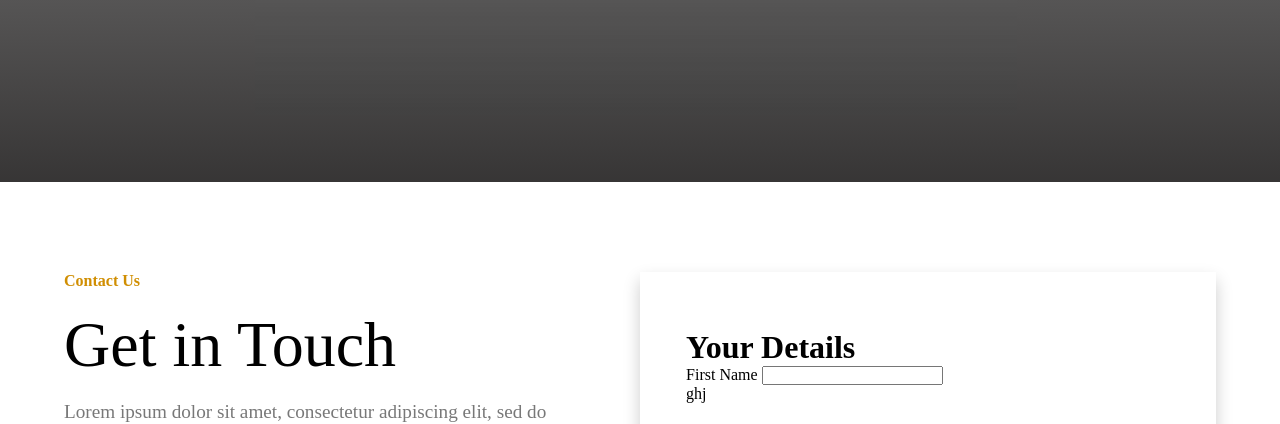
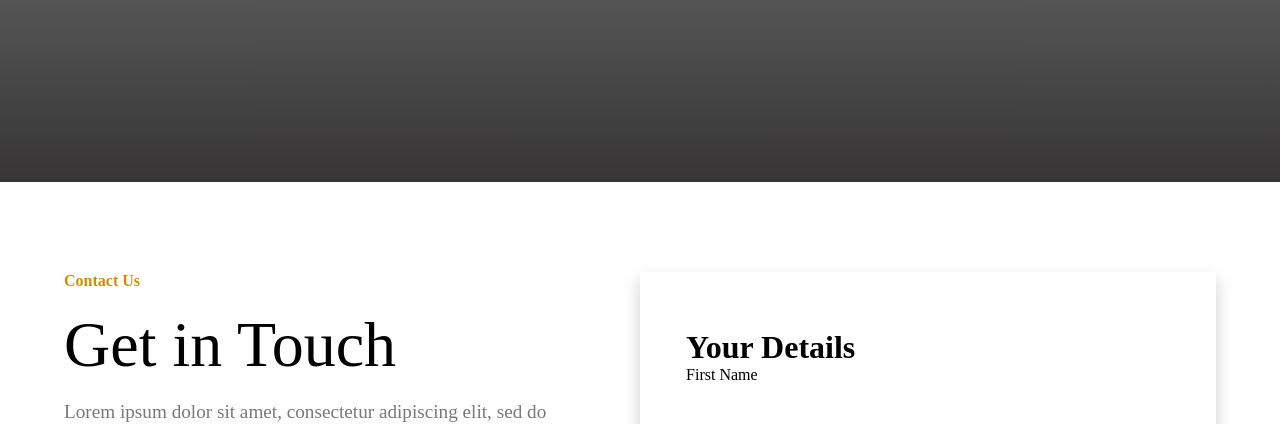
Before and after one commit to Tanisha-Gupta27/real_estate, a plain HTML site: page home/contact.html in a window 1280 px wide. Shown: the part 394-818 px from the top of the page. Drawn offline with nearby package versions, Linux system fonts and the light colour scheme.

Commit message:
home-page

```diff
--- a/home/contact.html
+++ b/home/contact.html
@@ -40,8 +40,7 @@
         <p class="contact-form-head">Your Details</p>
         <div class="input-control">
             <label for="firstname">First Name</label>
-            <input type="text" name="firstname" id="firstname"/>
-            <div class="error"> ghj</div>
+
         </div>
         </form>
     </div>
```
